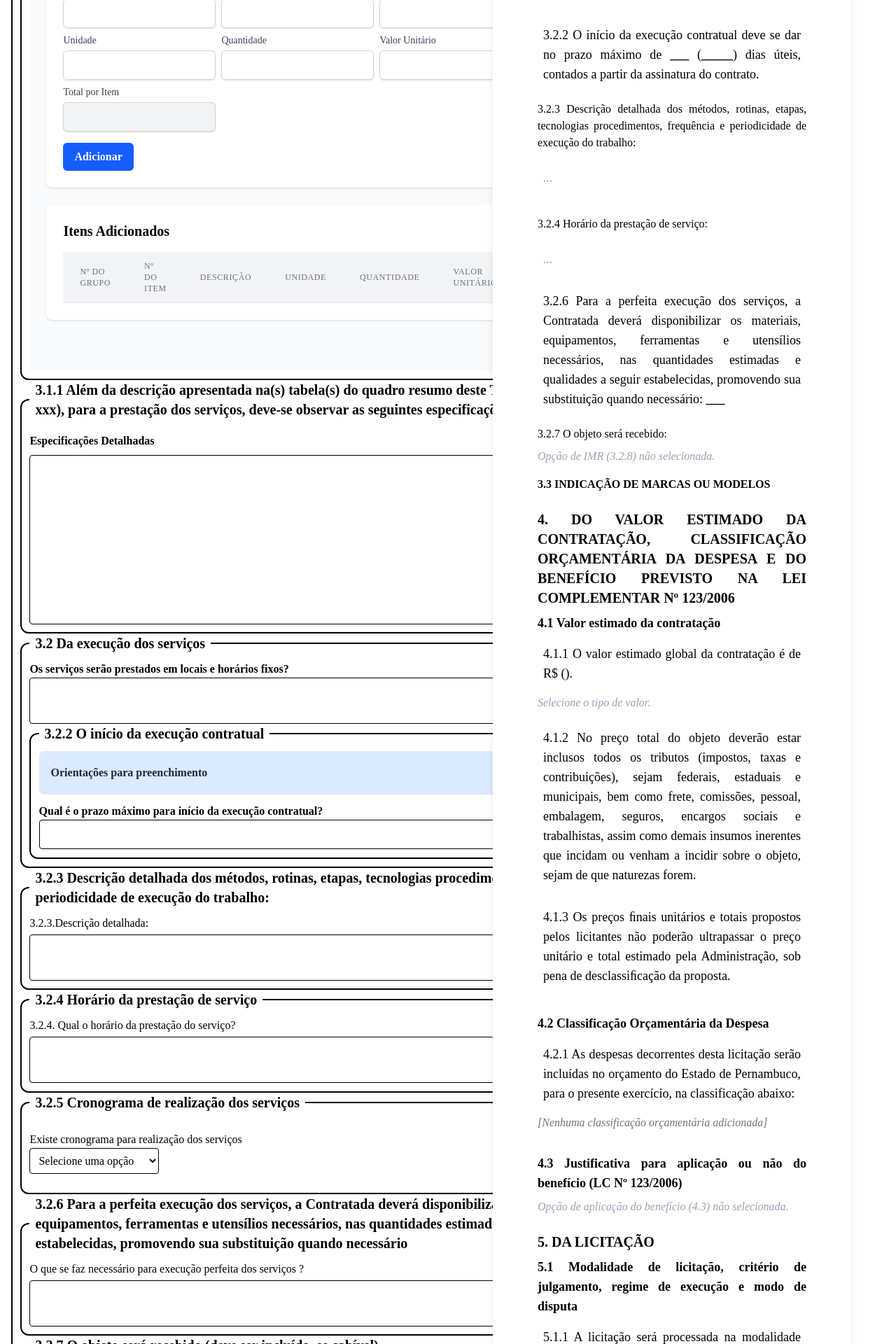
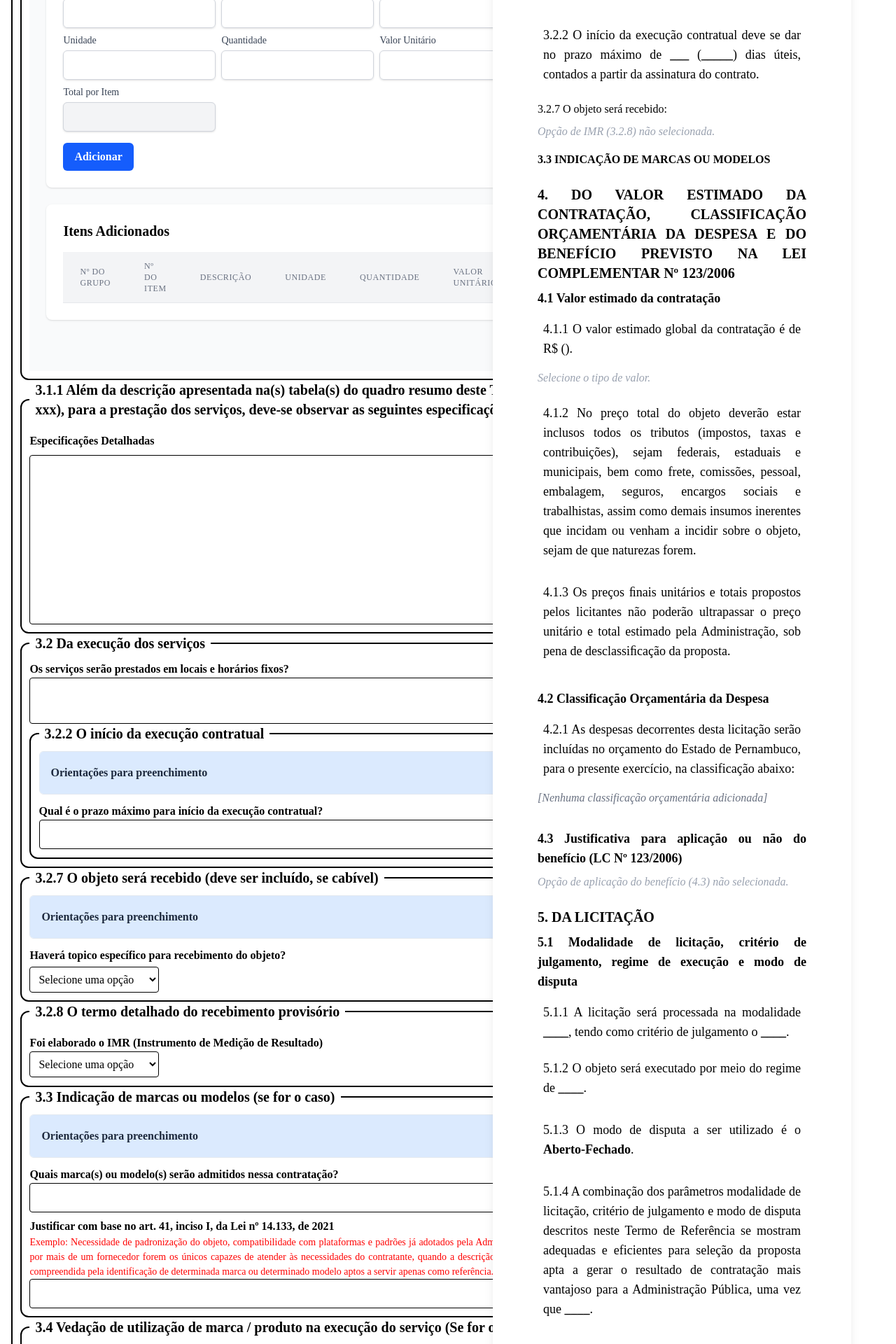
Before and after one commit to devpabloh/tr-servico, a React (Vite) app: page / in a window 1280 px wide. Shown: the part 1900-3820 px from the top of the page at 70% size. Built offline with nearby package versions, Linux system fonts and the light colour scheme.

Commit message:
"resolvendo itens do TR"

```diff
--- a/src/components/ConteudoDocumento.tsx
+++ b/src/components/ConteudoDocumento.tsx
@@ -306,42 +306,7 @@ export function ConteudoDocumento({ formData, setFormData, isEditing, onToggleEd
         <div>
           <GerarPrazoDeExecucao formData={formData} setFormData={setFormData} isEditing={isEditing} />
         </div>
-        <div>
-          <p className="pt-4 pb-2 text-justify">
-            3.2.3 Descrição detalhada dos métodos, rotinas, etapas, tecnologias procedimentos, frequência e periodicidade de execução do trabalho:
-          </p>
-          <EditableTextarea
-            initialValue={formData.descricaoDetalhadaMetodosExecucaoTrabalho}
-            onSave={(novoValor) => setFormData(prev => ({ ...prev, descricaoDetalhadaMetodosExecucaoTrabalho: novoValor }))}
-            isEditing={isEditing}
-            className="text-lg"
-          />
-        </div>
-        <div>
-          <p className="pt-4 pb-2 text-justify">
-            3.2.4 Horário da prestação de serviço:
-          </p>
-          <EditableTextarea
-            initialValue={formData.horarioPrestacaoServico}
-            onSave={(novoValor) => setFormData(prev => ({ ...prev, horarioPrestacaoServico: novoValor }))}
-            isEditing={isEditing}
-            className="text-lg"
-          />
-        </div>
-        <div>
-          <CronogramaRealizacaoDosServicos
-            formData={formData}
-            setFormData={setFormData}
-            isEditing={isEditing}
-          />
-        </div>
-        <div>
-          <PerfeitaExecucaoDosServicos
-            formData={formData}
-            setFormData={setFormData}
-            isEditing={isEditing}
-          />
-        </div>
+
       </div>
       {formData.objetoSeraRecebido !== 'nao' && (
         <div>
@@ -1497,7 +1462,8 @@ function JustificativaParcelamento({ formData, setFormData, isEditing }: GerarTe
     usaLotesEspelhados,
     haveraParcelamentoDoObjeto_nao,
     haveraParcelamentoDoObjeto_sim,
-    haveraParcelamentoDoObjeto
+    haveraParcelamentoDoObjeto,
+    texto_nao_parcelamento_item_unico,
   } = formData;
 
   const handleSave = (campo: keyof FormDataCompleto, novoValor: string) => {
@@ -1519,6 +1485,7 @@ function JustificativaParcelamento({ formData, setFormData, isEditing }: GerarTe
 
     // Caso Lotes Espelhados
     argumentosLotesEspelhados: formData.argumentosLotesEspelhados || "_________________",
+    texto_nao_parcelamento_item_unico: texto_nao_parcelamento_item_unico || "_________________",
   };
 
   switch (eEstudosTecnicosPreliminares) {
@@ -1556,39 +1523,96 @@ function JustificativaParcelamento({ formData, setFormData, isEditing }: GerarTe
           {/* Renderiza a sub-opção (Item ou Lote) */}
           {tipoParcelamentoNaoEtp === 'item' && (
             <>
+              {formData.haveraParcelamentoDoObjeto === 'sim' ? (
+                isEditing ? (
                   <EditableTextarea
                     initialValue={formData.texto_nao_parcelamento_item_p1}
                     onSave={(novoValor: string) => handleSave('texto_nao_parcelamento_item_p1', novoValor)}
                     className="text-lg" isEditing={isEditing}
                   />
+                ) : (
+                  <p
+                    className="text-lg p-2 rounded-md"
+                    dangerouslySetInnerHTML={{ __html: substituirPlaceholders(formData.texto_nao_parcelamento_item_p1, valores) }}
+                  />
+                )
+              ) : (
+                isEditing ? (
+                  <EditableTextarea
+                    initialValue={formData.texto_nao_parcelamento_item_unico}
+                    onSave={(novoValor: string) => handleSave('texto_nao_parcelamento_item_unico', novoValor)}
+                    className="text-lg" isEditing={isEditing}
+                  />
+                ) : (
+                  <p
+                    className="text-lg p-2 rounded-md"
+                    dangerouslySetInnerHTML={{ __html: substituirPlaceholders(formData.texto_nao_parcelamento_item_unico, valores) }}
+                  />
+                )
+              )}
+
+              {isEditing ? (
                 <EditableTextarea
                   initialValue={formData.texto_nao_parcelamento_item_p2}
                   onSave={(novoValor: string) => handleSave('texto_nao_parcelamento_item_p2', novoValor)}
                   className="text-lg" isEditing={isEditing}
                 />
+              ) : (
+                <p
+                  className="text-lg p-2 rounded-md"
+                  dangerouslySetInnerHTML={{ __html: substituirPlaceholders(formData.texto_nao_parcelamento_item_p2, valores) }}
+                />
+              )}
+
+              {formData.haveraParcelamentoDoObjeto === 'sim' && !isEditing && (
                 <p
                   className="text-lg p-2 rounded-md"
                   dangerouslySetInnerHTML={{ __html: substituirPlaceholders(formData.texto_nao_parcelamento_item_p3, valores) }}
                 />
+              )}
+
+              {isEditing ? (
                 <EditableTextarea
                   initialValue={formData.texto_nao_parcelamento_item_p4}
                   onSave={(novoValor: string) => handleSave('texto_nao_parcelamento_item_p4', novoValor)}
                   className="text-lg" isEditing={isEditing}
                 />
+              ) : (
+                <p
+                  className="text-lg p-2 rounded-md"
+                  dangerouslySetInnerHTML={{ __html: substituirPlaceholders(formData.texto_nao_parcelamento_item_p4, valores) }}
+                />
+              )}
             </>
           )}
 
           {tipoParcelamentoNaoEtp === 'lote' && (
             <>
+              {isEditing ? (
+                <EditableTextarea
+                  initialValue={formData.texto_nao_parcelamento_lote_p1}
+                  onSave={(novoValor: string) => handleSave('texto_nao_parcelamento_lote_p1', novoValor)}
+                  className="text-lg" isEditing={isEditing}
+                />
+              ) : (
                 <p
                   className="text-lg p-2 rounded-md"
                   dangerouslySetInnerHTML={{ __html: substituirPlaceholders(formData.texto_nao_parcelamento_lote_p1, valores) }}
                 />
+              )}
+
+              {isEditing ? (
                 <EditableTextarea
                   initialValue={formData.texto_nao_parcelamento_lote_p2}
                   onSave={(novoValor: string) => handleSave('texto_nao_parcelamento_lote_p2', novoValor)}
                   className="text-lg" isEditing={isEditing}
                 />
+              ) : (
+                <p
+                  className="text-lg p-2 rounded-md"
+                  dangerouslySetInnerHTML={{ __html: substituirPlaceholders(formData.texto_nao_parcelamento_lote_p2, valores) }}
+                />
+              )}
             </>
           )}
 
--- a/src/components/Formulario.tsx
+++ b/src/components/Formulario.tsx
@@ -373,7 +373,7 @@ export function Formulario({ formData, setFormData, className }: FormularioProps
 
                   {formData.eEstudosTecnicosPreliminares === 'nao' && formData.haveraParcelamentoDoObjeto === 'nao' ? <label htmlFor="razoesParcelamentoItem" className="font-semibold">
                     Expor os motivos pelos quais a Administração Pública opta pelo parcelamento por item(ns), apresentando argumentos técnicos e/ou econômicos para o parcelamento do objeto em questão.
-                  </label>: <label htmlFor="razoesParcelamentoItem" className="font-semibold">Expor os motivos pelos quais a administração Pública opta pelo não parcelamento(grupo único), apresentando argumentos técnicos e/ou econômicos</label>}
+                  </label> : <label htmlFor="razoesParcelamentoItem" className="font-semibold">Expor os motivos pelos quais a administração Pública opta pelo não parcelamento(grupo único), apresentando argumentos técnicos e/ou econômicos</label>}
                   <p className="orientacoes">Exemplo: Quando os percentuais de exigências de qualificação técnica e econômico-financeira forem elevados ou resultarem em quantias vultosas, especialização, etc</p>
                   <textarea
                     id="razoesParcelamentoItem"
@@ -388,9 +388,11 @@ export function Formulario({ formData, setFormData, className }: FormularioProps
               {/* Sub-opção "lote" */}
               {formData.tipoParcelamentoNaoEtp === 'lote' && (
                 <div className="my-4">
-                  <label htmlFor="justificativaAgrupamentoLote" className="font-semibold">
+                  {formData.eEstudosTecnicosPreliminares === 'nao' && formData.haveraParcelamentoDoObjeto === 'nao' && formData.tipoParcelamentoNaoEtp === 'lote' ? <label htmlFor="justificativaAgrupamentoLote" className="font-semibold">
+                    2.4.1. Expor os motivos pelos quais a Administração Pública opta pelo não parcelamento(grupo único), apresentando argumentos técnicos e/ou econômicos
+                  </label> : <label htmlFor="justificativaAgrupamentoLote" className="font-semibold">
                     2.4.1. Apresentar justificativa técnica e/ou econômica para o parcelamento por grupo(s)
-                  </label>
+                  </label>}
                   <p className="orientacoes">Exemplo: Prejuízo com a excessiva pulverização dos serviços, regionalização, sistema único e
                     integrado, economia de escala, etc</p>
                   <textarea
@@ -571,14 +573,17 @@ export function Formulario({ formData, setFormData, className }: FormularioProps
           />
         </FieldsetContainer>
         <FieldsetContainer titleLegend="3.2 Da execução dos serviços">
-          {formData.qualTipoContratacao !== 'corporativo' && (
-            <div className='flex flex-col'>
-              {formData.qualTipoContratacao !== 'corporativo' ? <label htmlFor="osServicosSeraoPrestadosNosSeguintesLocaisEHorarios" className="font-semibold">Os serviços serão prestados em locais e horários fixos?</label> : <label htmlFor="osServicosSeraoPrestadosNosSeguintesLocaisEHorarios" className="font-semibold">Os serviços serão prestados em quais horários e locais (nome
-                do órgão/entidade e endereço)?</label>}
-              <textarea id='osServicosSeraoPrestadosNosSeguintesLocaisEHorarios' className='border rounded-sm p-2 w-full' value={formData.locaisEHorarios} onChange={(e) => setFormData({ ...formData, locaisEHorarios: e.target.value })} />
-
-            </div>
-          )}
+          {/*  {formData.qualTipoContratacao !== 'corporativo' && (
+
+          )} */}
+          <div className='flex flex-col'>
+            {formData.qualTipoContratacao === 'corporativo' ?
+              <label htmlFor="osServicosSeraoPrestadosNosSeguintesLocaisEHorarios" className="font-semibold">Os serviços serão prestados em quais horários e locais (nome
+                do órgão/entidade e endereço)?</label>
+              :
+              <label htmlFor="osServicosSeraoPrestadosNosSeguintesLocaisEHorarios" className="font-semibold">Os serviços serão prestados em locais e horários fixos?</label>}
+            <textarea id='osServicosSeraoPrestadosNosSeguintesLocaisEHorarios' className='border rounded-sm p-2 w-full' value={formData.locaisEHorarios} onChange={(e) => setFormData({ ...formData, locaisEHorarios: e.target.value })} />
+          </div>
           <FieldsetContainer titleLegend="3.2.2 O início da execução contratual">
             <CollapsibleText title="Orientações para preenchimento">
               <p className="orientacoes">
@@ -608,39 +613,6 @@ export function Formulario({ formData, setFormData, className }: FormularioProps
               )}
             </div>
           </FieldsetContainer>
-        </FieldsetContainer>
-        <FieldsetContainer titleLegend="3.2.3 Descrição detalhada dos métodos, rotinas, etapas, tecnologias procedimentos, frequência e periodicidade de execução do trabalho:">
-          <div className='flex flex-col space-y-1'>
-            <p>3.2.3.Descrição detalhada:</p>
-            <textarea id='nao_havendo_grande_vulto_da_contratacao' className='border rounded-sm p-2 w-full' value={formData.descricaoDetalhadaMetodosExecucaoTrabalho} onChange={(e) => setFormData({ ...formData, descricaoDetalhadaMetodosExecucaoTrabalho: e.target.value })} />
-          </div>
-        </FieldsetContainer>
-        <FieldsetContainer titleLegend="3.2.4 Horário da prestação de serviço">
-          <div className='flex flex-col space-y-1'>
-            <p>3.2.4. Qual o horário da prestação do serviço?</p>
-            <textarea id='horario_prestaca_servico' className='border rounded-sm p-2 w-full' value={formData.horarioPrestacaoServico} onChange={(e) => setFormData({ ...formData, horarioPrestacaoServico: e.target.value })} />
-          </div>
-        </FieldsetContainer>
-        <FieldsetContainer titleLegend="3.2.5 Cronograma de realização dos serviços">
-          <SelectComponent label="Existe cronograma para realização dos serviços" value={formData.existeCronograma} onChange={(e) => setFormData({ ...formData, existeCronograma: e.target.value })}>
-            <option value="">Selecione uma opção</option>
-            <option value="sim">Sim</option>
-            <option value="nao">Não</option>
-          </SelectComponent>
-          {
-            formData.existeCronograma === 'sim' && (
-              <div className='flex flex-col space-y-1'>
-                <p>Qual o cronograma ?</p>
-                <textarea id='cronogramaRealizacaoDosServicos' className='border rounded-sm p-2 w-full' value={formData.cronogramaRealizacaoDosServicos} onChange={(e) => setFormData({ ...formData, cronogramaRealizacaoDosServicos: e.target.value })} />
-              </div>
-            )
-          }
-        </FieldsetContainer>
-        <FieldsetContainer titleLegend="3.2.6 Para a perfeita execução dos serviços, a Contratada deverá disponibilizar os materiais, equipamentos, ferramentas e utensílios necessários, nas quantidades estimadas e qualidades a seguir estabelecidas, promovendo sua substituição quando necessário">
-          <div className='flex flex-col space-y-1'>
-            <p>O que se faz necessário para execução perfeita dos serviços ?</p>
-            <textarea id='perfeitaExecucaoservicos' className='border rounded-sm p-2 w-full' value={formData.perfeitaExecucaoservicos} onChange={(e) => setFormData({ ...formData, perfeitaExecucaoservicos: e.target.value })} />
-          </div>
         </FieldsetContainer>
         <FieldsetContainer titleLegend="3.2.7 O objeto será recebido (deve ser incluído, se cabível)">
           <CollapsibleText title="Orientações para preenchimento">
@@ -683,7 +655,6 @@ export function Formulario({ formData, setFormData, className }: FormularioProps
                 />
                 <div className="flex flex-col mt-2">
                   <label htmlFor="recebimentoDefinitivoPoderaSerExcepcionalmente" className="font-semibold">Haverá possibilidade de prorrogação do recebimento definitivo?</label>
-                  <span className="orientacoes my-1">(Utilizar, se for o caso)</span>
                   <select
                     name="vedacaoOuParticipacaoPessoasFisicas"
                     id="vedacaoOuParticipacaoPessoasFisicas"
--- a/src/types/types.ts
+++ b/src/types/types.ts
@@ -60,6 +60,7 @@ export type FormDataCompleto = {
 
   // 1.1 formação de registro de preço
   eRegistroPreco: string;
+  texto_nao_parcelamento_item_unico: string;
   sim_texto_e_registro_preco: string;
   sim_texto_registro_preco_simples: string;
   sim_texto_registro_preco_unificado_saude: string;
```
Lines whose indentation alone changed are shown as unchanged.
